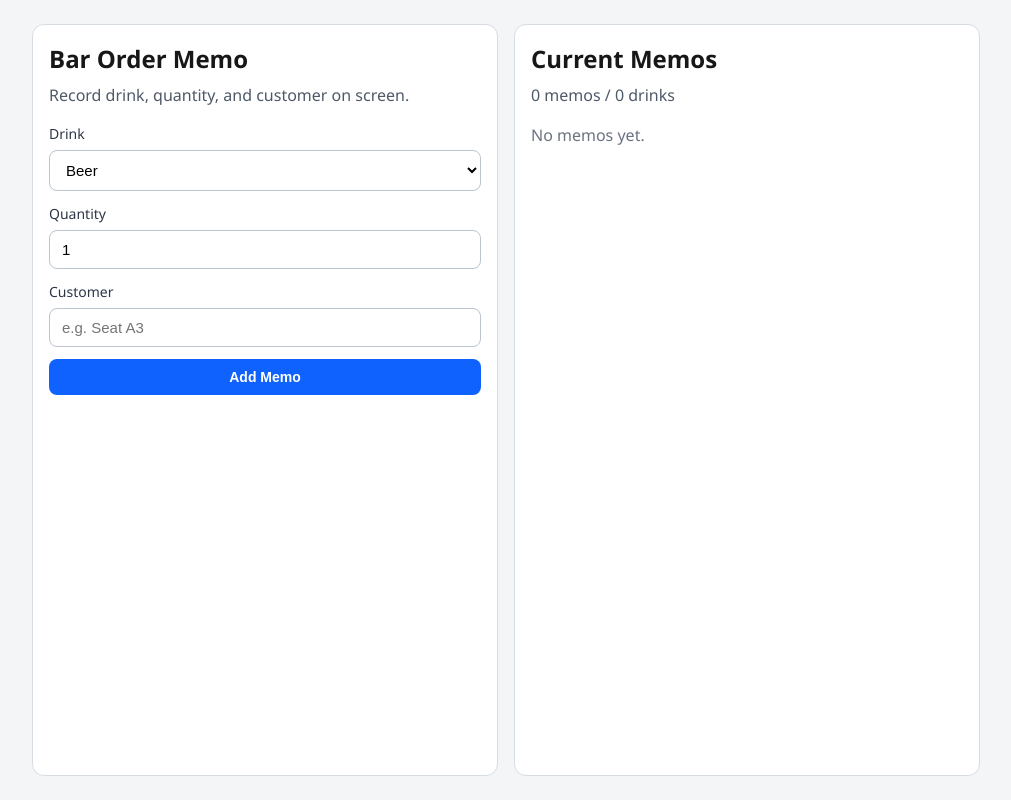
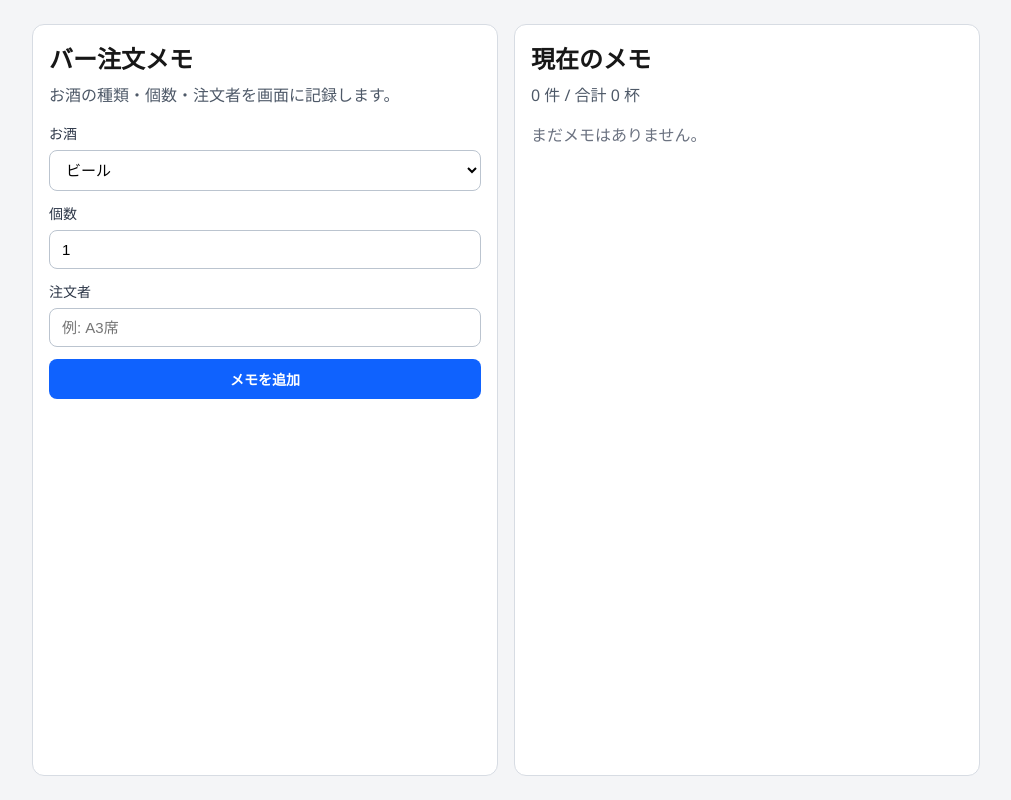
Before and after one commit to ytkg/orders, a React (Vite) app: page / in a window 1280 px wide. Shown: the whole page, without its empty margins (134-1145 px from the left). Built offline with nearby package versions, Linux system fonts and the light colour scheme.

Commit message:
feat: localize order memo UI to Japanese for issue #3

```diff
--- a/src/App.tsx
+++ b/src/App.tsx
@@ -9,15 +9,15 @@ type OrderMemo = {
 };
 
 const DRINK_OPTIONS = [
-  "Beer",
-  "Highball",
-  "Lemon Sour",
-  "Gin and tonic",
-  "Mojito",
-  "Whiskey",
-  "Red Wine",
-  "White Wine",
-  "Non-alcoholic"
+  "ビール",
+  "ハイボール",
+  "レモンサワー",
+  "ジントニック",
+  "モヒート",
+  "ウイスキー",
+  "赤ワイン",
+  "白ワイン",
+  "ノンアルコール"
 ];
 
 function App() {
@@ -37,11 +37,11 @@ function App() {
     const parsedQuantity = Number.parseInt(quantity, 10);
 
     if (!customer.trim()) {
-      setError("Customer is required.");
+      setError("注文者は必須です。");
       return;
     }
     if (!Number.isInteger(parsedQuantity) || parsedQuantity <= 0) {
-      setError("Quantity must be a positive integer.");
+      setError("個数は1以上の整数で入力してください。");
       return;
     }
 
@@ -54,7 +54,7 @@ function App() {
     };
 
     setOrders((prev) => [nextOrder, ...prev]);
-    setDrink("");
+    setDrink(DRINK_OPTIONS[0]);
     setQuantity("1");
     setCustomer("");
     setError("");
@@ -67,12 +67,12 @@ function App() {
   return (
     <main className="page">
       <section className="panel">
-        <h1>Bar Order Memo</h1>
-        <p className="subtitle">Record drink, quantity, and customer on screen.</p>
+        <h1>バー注文メモ</h1>
+        <p className="subtitle">お酒の種類・個数・注文者を画面に記録します。</p>
 
         <form className="form" onSubmit={handleSubmit}>
           <label>
-            Drink
+            お酒
             <select
               value={drink}
               onChange={(event) => setDrink(event.target.value)}
@@ -86,7 +86,7 @@ function App() {
           </label>
 
           <label>
-            Quantity
+            個数
             <input
               type="number"
               min="1"
@@ -97,28 +97,28 @@ function App() {
           </label>
 
           <label>
-            Customer
+            注文者
             <input
               value={customer}
               onChange={(event) => setCustomer(event.target.value)}
-              placeholder="e.g. Seat A3"
+              placeholder="例: A3席"
             />
           </label>
 
           {error ? <p className="error">{error}</p> : null}
 
-          <button type="submit">Add Memo</button>
+          <button type="submit">メモを追加</button>
         </form>
       </section>
 
       <section className="panel">
-        <h2>Current Memos</h2>
+        <h2>現在のメモ</h2>
         <p className="subtitle">
-          {orders.length} memos / {totalDrinks} drinks
+          {orders.length} 件 / 合計 {totalDrinks} 杯
         </p>
 
         {orders.length === 0 ? (
-          <p className="empty">No memos yet.</p>
+          <p className="empty">まだメモはありません。</p>
         ) : (
           <ul className="orders">
             {orders.map((order) => (
@@ -126,7 +126,7 @@ function App() {
                 <div>
                   <strong>{order.drink}</strong>
                   <p>
-                    x{order.quantity} for {order.customer}
+                    {order.quantity} 杯 / {order.customer}
                   </p>
                   <small>{order.createdAt.toLocaleTimeString()}</small>
                 </div>
@@ -135,7 +135,7 @@ function App() {
                   className="remove"
                   onClick={() => removeOrder(order.id)}
                 >
-                  Remove
+                  削除
                 </button>
               </li>
             ))}
```
